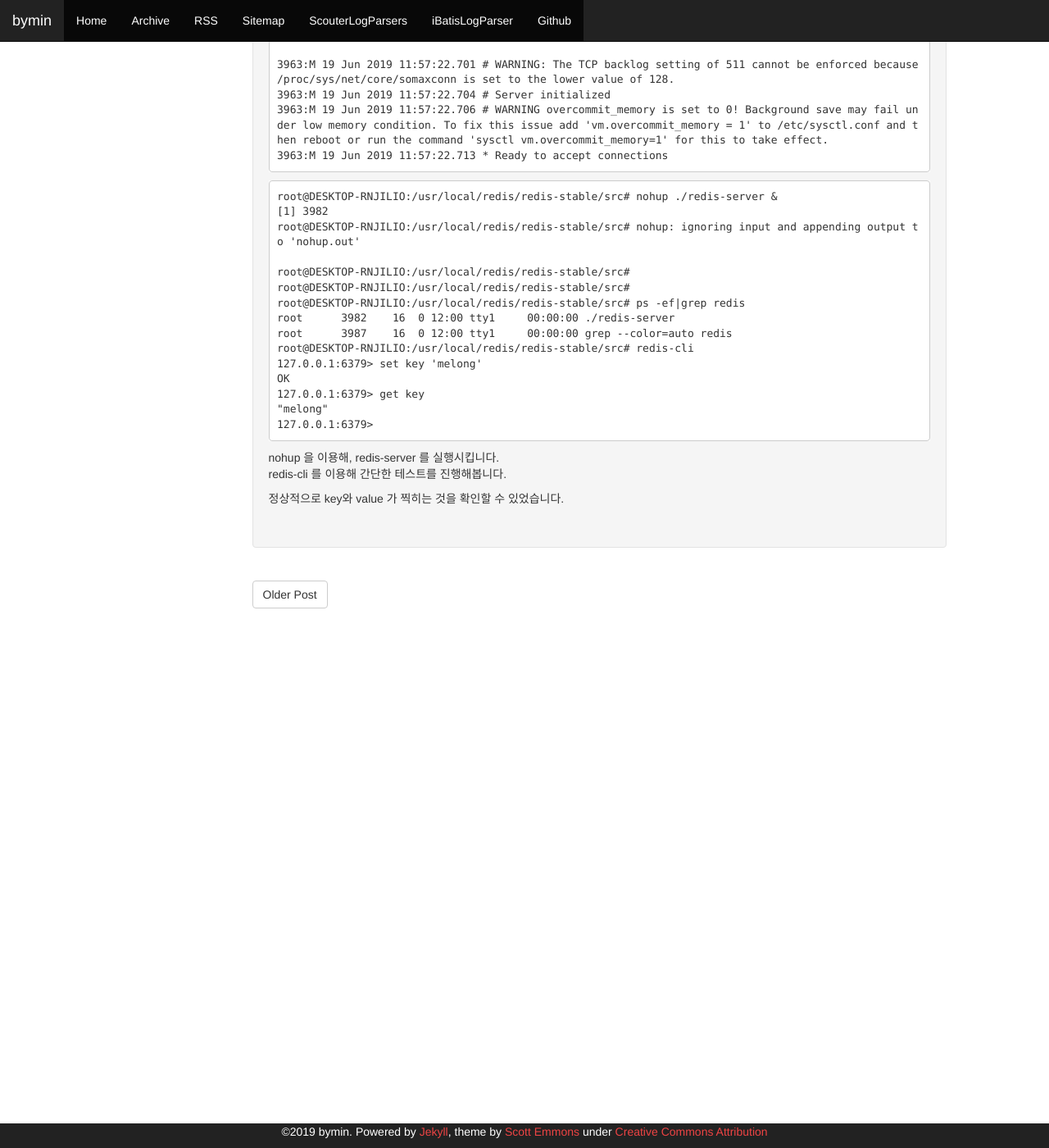
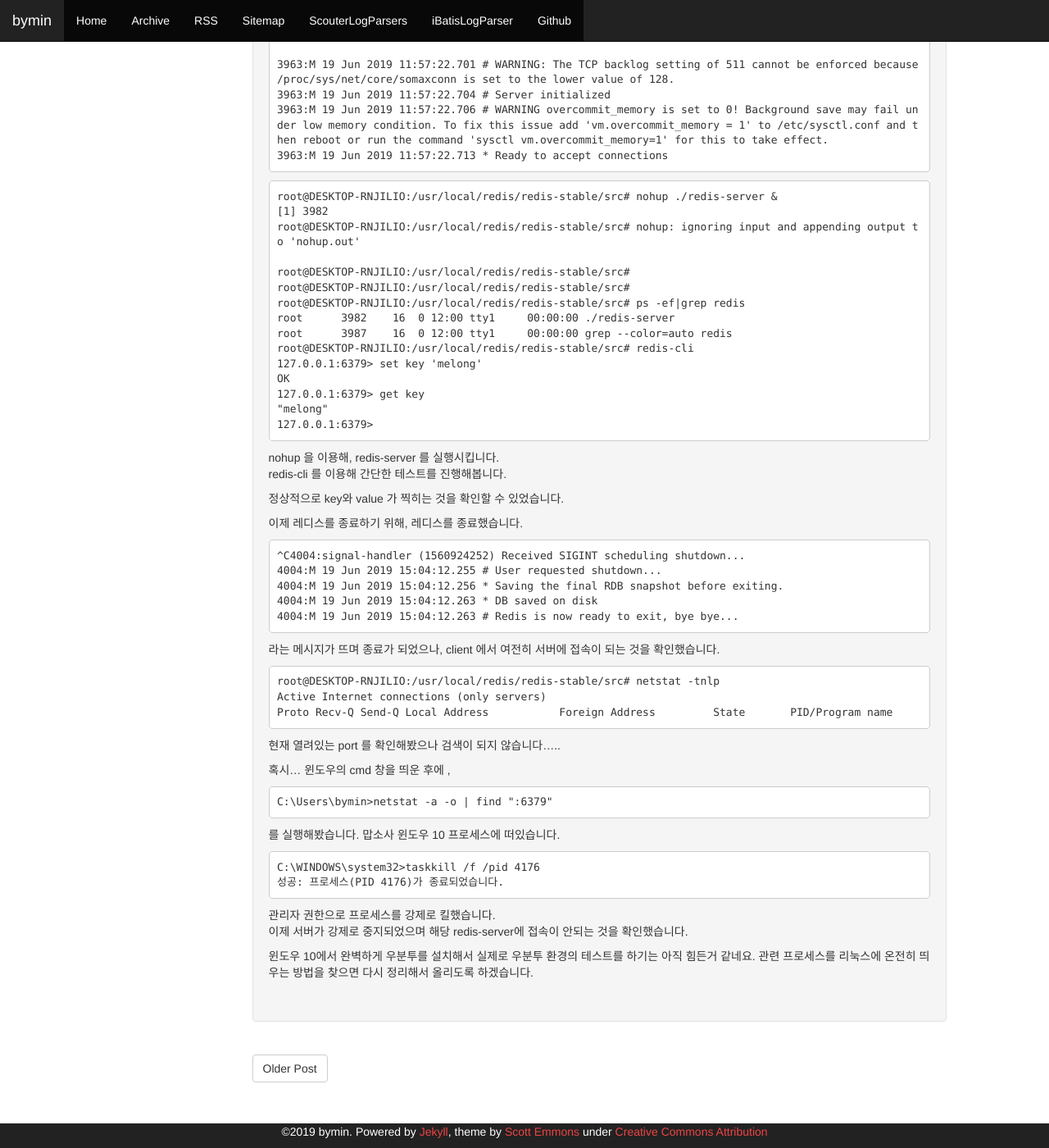
Before and after one commit to youngclown/youngclown.github.io, a Jekyll site: the page built from _posts/2019-06-19-redis-server.md, in a window 1280 px wide and 1400 px high, scrolled down 2576 px. Shown: the whole window at 82% size. Built offline with Jekyll 4.4.1, drawn with Linux system fonts in a browser that asks for light colours.

Commit message:
프로세스가 중지 안되는 이슈 추가설명글 추가

````diff
--- a/_posts/2019-06-19-redis-server.md
+++ b/_posts/2019-06-19-redis-server.md
@@ -187,3 +187,39 @@ nohup 을 이용해, redis-server 를 실행시킵니다.
 redis-cli 를 이용해 간단한 테스트를 진행해봅니다.
 
 정상적으로 key와 value 가 찍히는 것을 확인할 수 있었습니다.
+
+이제 레디스를 종료하기 위해, 레디스를 종료했습니다.
+
+```
+^C4004:signal-handler (1560924252) Received SIGINT scheduling shutdown...
+4004:M 19 Jun 2019 15:04:12.255 # User requested shutdown...
+4004:M 19 Jun 2019 15:04:12.256 * Saving the final RDB snapshot before exiting.
+4004:M 19 Jun 2019 15:04:12.263 * DB saved on disk
+4004:M 19 Jun 2019 15:04:12.263 # Redis is now ready to exit, bye bye...
+```
+라는 메시지가 뜨며 종료가 되었으나, client 에서 여전히 서버에 접속이 되는 것을 확인했습니다.
+
+```
+root@DESKTOP-RNJILIO:/usr/local/redis/redis-stable/src# netstat -tnlp
+Active Internet connections (only servers)
+Proto Recv-Q Send-Q Local Address           Foreign Address         State       PID/Program name
+```
+현재 열려있는 port 를 확인해봤으나 검색이 되지 않습니다.....
+
+혹시... 윈도우의 cmd 창을 띄운 후에 ,
+
+```
+C:\Users\bymin>netstat -a -o | find ":6379"
+```
+를 실행해봤습니다.
+맙소사 윈도우 10 프로세스에 떠있습니다.
+
+```
+C:\WINDOWS\system32>taskkill /f /pid 4176
+성공: 프로세스(PID 4176)가 종료되었습니다.
+```
+관리자 권한으로 프로세스를 강제로 킬했습니다.
+이제 서버가 강제로 중지되었으며 해당 redis-server에 접속이 안되는 것을 확인했습니다.
+
+윈도우 10에서 완벽하게 우분투를 설치해서 실제로 우분투 환경의 테스트를 하기는 아직 힘든거 같네요.
+관련 프로세스를 리눅스에 온전히 띄우는 방법을 찾으면 다시 정리해서 올리도록 하겠습니다.
````
